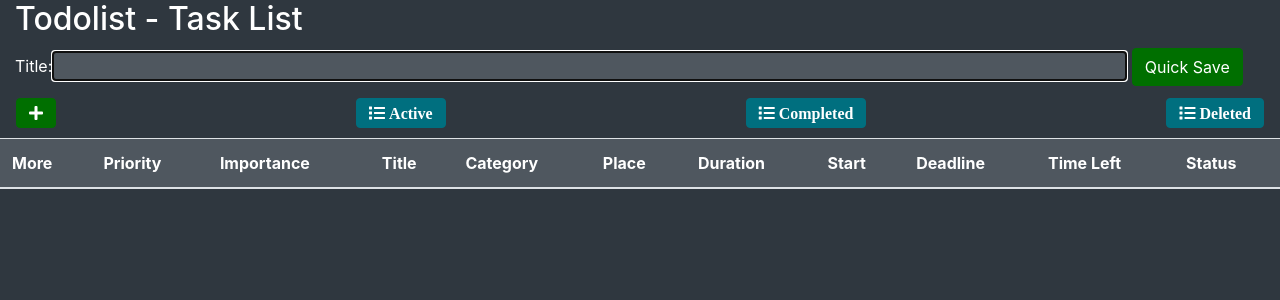
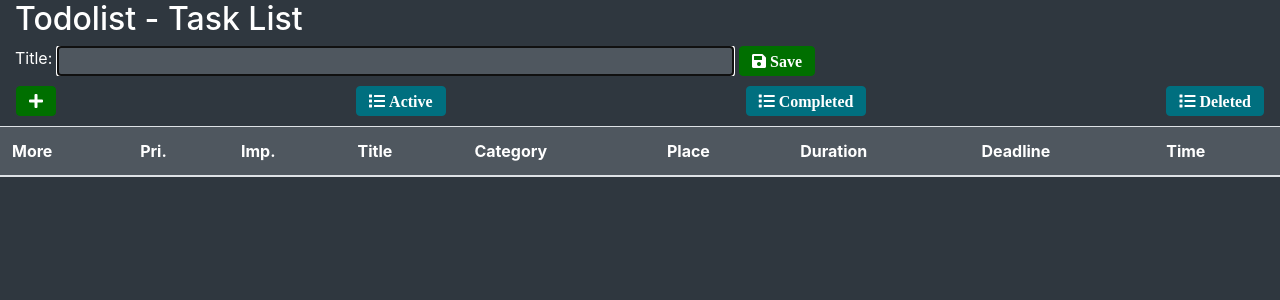
Before and after one commit to matheuspuel/organizer, a Django app: page /todolist/task/list/ in a window 1280 px wide. Shown: the part 50-350 px from the top of the page. Run offline with Django 3.2, Linux system fonts and the light colour scheme; the visitor is signed in with stand-in values (Sample User, id 1); data that the repository does not hold is empty; style sheets or scripts are compiled from the project's sources; some libraries are stand-ins or nearby versions.

Commit message:
more responsiveness

```diff
--- a/_core/_core/templates/base.html
+++ b/_core/_core/templates/base.html
@@ -43,20 +43,25 @@
         }
         table td, table th{
             color: white;
+            padding: 0;
         }
         table.table th{
             background-color: #4f575f;
         }
 
-        table.details_table {
-            margin: 0 0 5px 0;
-        }
         td.details_table_parent {
             padding: 0;
             background-color: #4f575f;
         }
-        table.details_table th, table.details_table td {
-            padding: 0 10px;
+        .details_table {
+            display: inline-block;
+            overflow: auto;
+            max-width:100vw;
+        }
+        .detail_block {
+            display: inline-block;
+            vertical-align: top;
+            padding: 5px 10px 5px 10px;
             border-width: 0;
             background-color: #4f575f;
         }
--- a/_core/todolist/forms.py
+++ b/_core/todolist/forms.py
@@ -35,7 +35,7 @@ class TaskQuickModelForm(forms.ModelForm):
         model = models.Task
         fields = ('title', )
 
-    title = forms.CharField(widget=forms.TextInput(attrs={
+    title = forms.CharField(max_length=120, widget=forms.TextInput(attrs={
         'autofocus': 'autofocus',
-        'size': '100'
+        'style': 'width: 100%;',
     }))
--- a/_core/todolist/templates/todolist/task_list.html
+++ b/_core/todolist/templates/todolist/task_list.html
@@ -19,16 +19,14 @@
     <thead>
         <tr>
             <th>More</th>
-            <th>Priority</th>
-            <th>Importance</th>
+            <th>Pri.</th>
+            <th>Imp.</th>
             <th>Title</th>
             <th>Category</th>
             <th>Place</th>
             <th>Duration</th>
-            <th>Start</th>
             <th>Deadline</th>
-            <th>Time Left</th>
-            <th>Status</th>
+            <th>Time</th>
         </tr>
     </thead>
     <tbody>
@@ -43,34 +41,46 @@
             <td>{{object.category|default_if_none:''}}</td>
             <td>{{object.place|default_if_none:''}}</td>
             <td>{{object.duration|format_timedelta}}</td>
-            <td>{{object.start|format_datetime}}</td>
             <td>{{object.deadline|format_datetime}}</td>
             <td>{{object.time_to_end|format_timedelta:'dhm'}}</td>
-            <td>{{object.status|default_if_none:''}}</td>
         </tr>
 
         <tr hidden id="more_{{ object.id }}">
-            <td colspan="11" class="details_table_parent">
-                <table class="details_table">
-                    <tr>
-                        <th>Edit:</th>
-                        <th>Finish:</th>
-                        <th>Delete:</th>
-                        <th>Creation:</th>
-                        <th>Completion:</th>
-                        <th>Deleted:</th>
-                        <th>Details:</th>
-                    </tr>
-                    <tr>
-                        <td><a class="btn btn-warning fa fa-pencil-alt" href="{% url 'task_update' pk=object.id %}"></a></td>
-                        <td><a class="btn btn-success fa fa-check" href="{% url 'task_complete' pk=object.id %}"></a></td>
-                        <td><a class="btn btn-danger fa fa-trash" href="{% url 'task_delete' pk=object.id %}"></a></td>
-                        <td>{{object.create_time|format_datetime}}</td>
-                        <td>{{object.complete_time|format_datetime}}</td>
-                        <td>{{object.deleted|default_if_none:''}}</td>
-                        <td>{{object.details|linebreaksbr|default_if_none:''}}</td>
-                    </tr>
-                </table>
+            <td colspan="9" class="details_table_parent">
+                <span class="details_table">
+                    <span class="detail_block">
+                        <b>Edit:</b><br>
+                        <a class="btn btn-warning fa fa-pencil-alt" href="{% url 'task_update' pk=object.id %}"></a>
+                    </span>
+                    <span class="detail_block">
+                        <b>Finish:</b><br>
+                        <a class="btn btn-success fa fa-check" href="{% url 'task_complete' pk=object.id %}"></a>
+                    </span>
+                    <span class="detail_block">
+                        <b>Delete:</b><br>
+                        <a class="btn btn-danger fa fa-trash" href="{% url 'task_delete' pk=object.id %}"></a>
+                    </span>
+                    <span class="detail_block">
+                        <b>Creation:</b><br>
+                        {{object.create_time|format_datetime}}
+                    </span>
+                    <span class="detail_block">
+                        <b>Start:</b><br>
+                        {{object.start|format_datetime}}
+                    </span>
+                    <span class="detail_block">
+                        <b>Completion:</b><br>
+                        {{object.complete_time|format_datetime}}
+                    </span>
+                    <span class="detail_block">
+                        <b>Status:</b><br>
+                        {{object.status|default_if_none:''}}
+                    </span>
+                    <span class="detail_block">
+                        <b>Details:</b><br>
+                        {{object.details|linebreaksbr|default_if_none:''}}
+                    </span>
+                </span>
             </td>
         </tr>
 
--- a/_core/todolist/templates/todolist/task_quick_form.html
+++ b/_core/todolist/templates/todolist/task_quick_form.html
@@ -1,4 +1,20 @@
-<form method="post" action="{% url 'task_quick_create' %}" style="margin-left: 15px">{% csrf_token %}
-    {{ quick_form.as_table }}
-    <input type="submit" value="Quick Save" class="btn btn-success">
+
+<form method="post" action="{% url 'task_quick_create' %}">{% csrf_token %}
+    <div style="margin: 0 15px 0 15px; display: block; overflow: hidden; max-width: 800px;">
+
+        <span style="float: right;">
+            <button type="submit" class="btn btn-success fa fa-save" style="margin: 0;">
+                <i class=""></i> Save
+            </button>
+        </span>
+
+        <span style="float: left; overflow: hidden;">
+            {{ quick_form.title.label }}:
+        </span>
+
+        <span style="display: block; overflow: hidden; padding: 0 5px 0 5px;">
+            {{ quick_form.title }}
+        </span>
+
+    </div>
 </form>
```
Also changed, not shown: _core/notes/templates/notes/note_list.html (+18 -18 lines).
